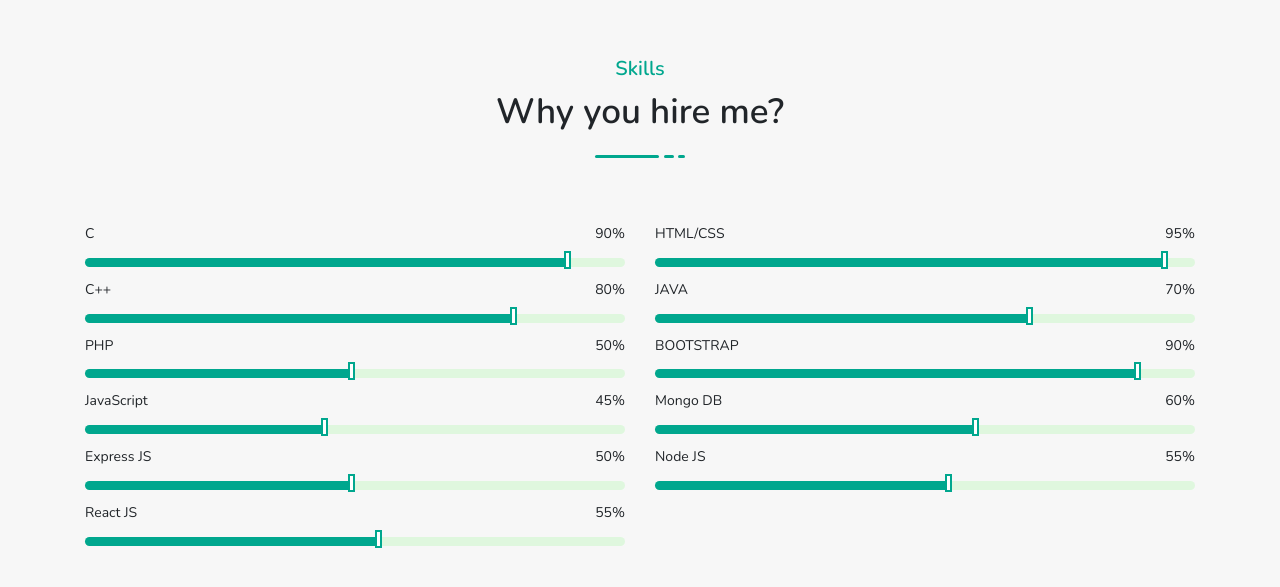
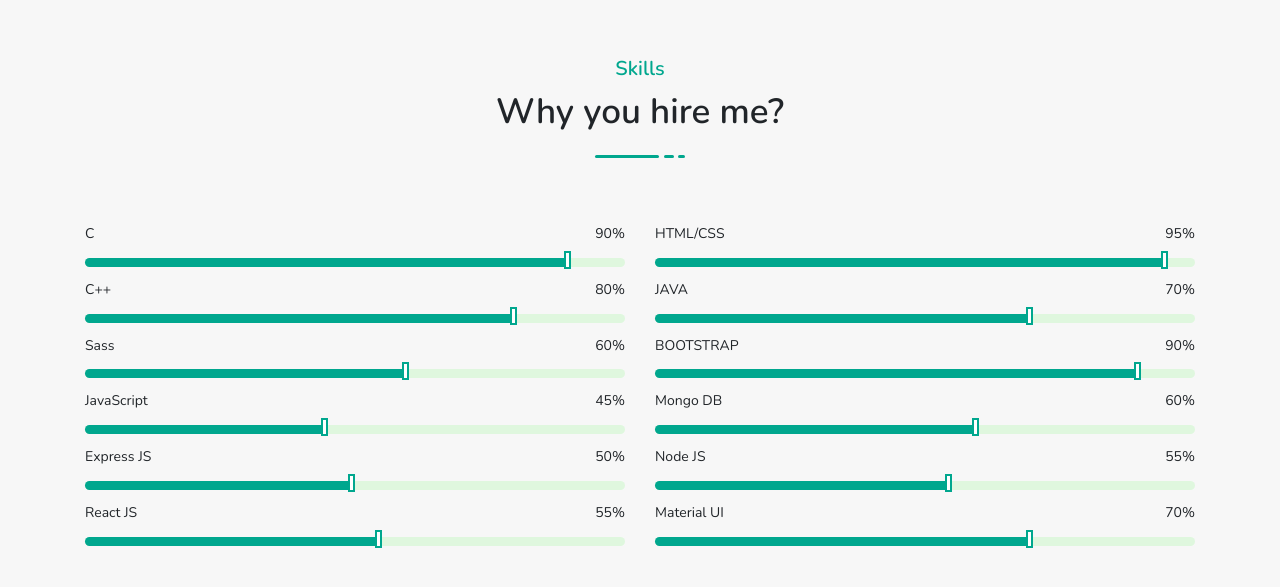
Before and after one commit to nithya-aj/Nithya_personal-website, a plain HTML site: page index.html in a window 1280 px wide. Shown: the part 2141-2728 px from the top of the page. Drawn offline with nearby package versions, Linux system fonts and the light colour scheme.

Commit message:
made some changes

```diff
--- a/index.html
+++ b/index.html
@@ -47,7 +47,7 @@
                         class="fab fa-stack-overflow"></i></a></li>
             <li><a href="https://www.linkedin.com/in/aj-nithya-b68103232/" target="_blank"><i
                         class="fab fa-linkedin"></i></a></li>
-            <li><a href="https://www.instagram.com/aj_nithya/" target="_blank"><i class="fab fa-instagram"></i></a></li>
+            <li><a href="https://www.instagram.com/nithy4aj/" target="_blank"><i class="fab fa-instagram"></i></a></li>
         </ul>
         <div class="container">
             <div class="row align-items-center">
@@ -55,7 +55,7 @@
                     <h4>Hi there! I'm</h4>
                     <h1>Nithya A J</h1>
                     <span>Full Stack Developer</span>
-                    <p>I design and code beautifully simple things, and I love what I do.I'm quietly confident,
+                    <p>I design and code beautifully simple things, and I love what I do. I'm quietly confident,
                         naturally curious,
                         and perpetually working on improving my chops one design problem at a time.</p>
                     <blockquote class="blockquote">
@@ -96,7 +96,7 @@
                         </ul>
                     </div> <!--===== Section Title =====-->
                     <p>Connected with the web development industry and information technology for many years. <br>
-                        Well-organised person, problem solver, independent girl with hign attention to details.Fan of
+                        Well-organised person, problem solver, independent girl with high attention to details.Fan of
                         innovative products and technology, puppies, tv series and recently, China.
                         Interested in the entire frontend spectrum and working on ambitious projects with positive
                         people.
@@ -256,14 +256,14 @@
                     </div> <!--===== Skill Item =====-->
                     <div class="skill-item col-sm-6">
                         <div class="skill-header">
-                            <h6 class="skill-title">PHP</h6>
+                            <h6 class="skill-title">Sass</h6>
                             <div class="skill-percentage">
-                                <p><span class="counter">50</span>%</p>
+                                <p><span class="counter">60</span>%</p>
                             </div>
                         </div>
                         <div class="skill-bar">
                             <div class="bar-inner">
-                                <div class="bar progress-line" data-progress="50%"></div>
+                                <div class="bar progress-line" data-progress="60%"></div>
                             </div>
                         </div>
                     </div> <!--===== Skill Item =====-->
@@ -342,6 +342,19 @@
                         <div class="skill-bar">
                             <div class="bar-inner">
                                 <div class="bar progress-line" data-progress="55%"></div>
+                            </div>
+                        </div>
+                    </div> <!--===== Skill Item =====-->
+                    <div class="skill-item col-sm-6">
+                        <div class="skill-header">
+                            <h6 class="skill-title">Material UI</h6>
+                            <div class="skill-percentage">
+                                <p><span class="counter">70</span>%</p>
+                            </div>
+                        </div>
+                        <div class="skill-bar">
+                            <div class="bar-inner">
+                                <div class="bar progress-line" data-progress="70%"></div>
                             </div>
                         </div>
                     </div> <!--===== Skill Item =====-->
```
